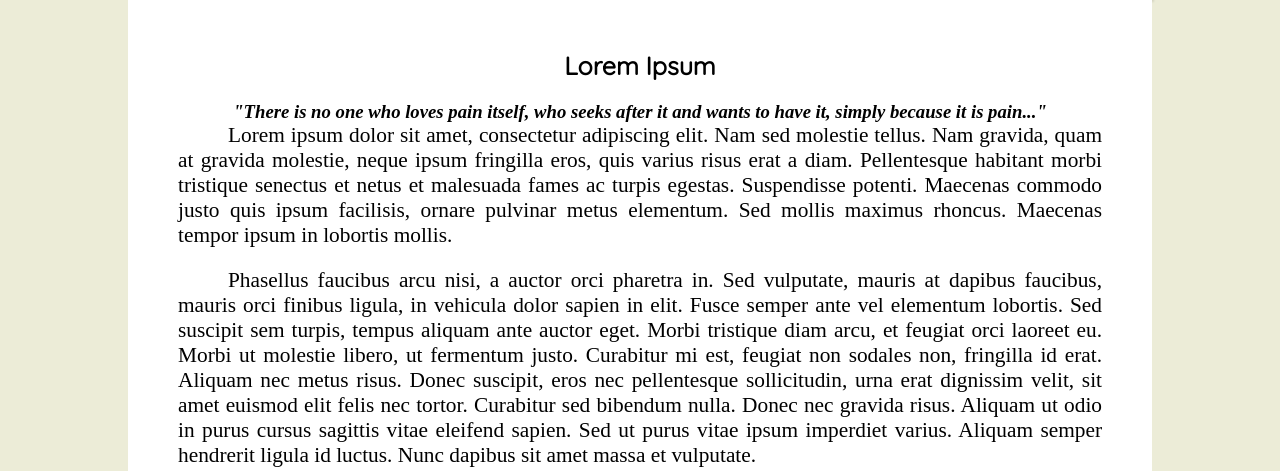
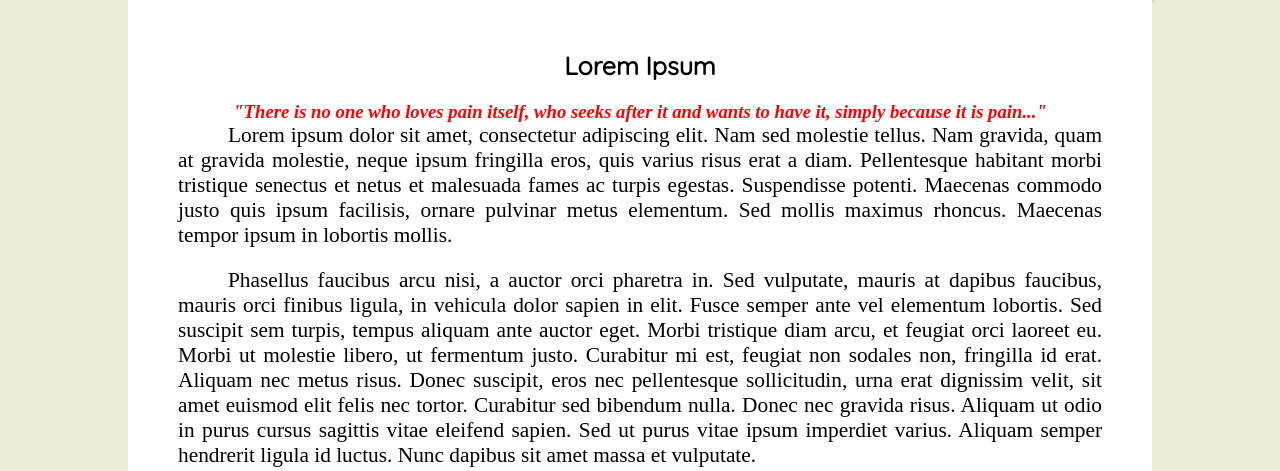
Before and after one commit to EmilyFitzlaff/Desenvolvimento_WEB, a PHP site: page / in a window 1280 px wide. Shown: the part 100-571 px from the top of the page. Run offline with PHP 8.4, Linux system fonts and the light colour scheme.

Commit message:
Alterações

```diff
--- a/Aula 03 - CSS/Site pessoal/css/style.css
+++ b/Aula 03 - CSS/Site pessoal/css/style.css
@@ -83,6 +83,7 @@ p {
     font-size: 25px;
 }
 
-.subtitulo {
+h3#subtitulo {
     text-align: center;
+    color: red;
 }
--- a/Aula 03 - CSS/Site pessoal/index.php
+++ b/Aula 03 - CSS/Site pessoal/index.php
@@ -9,7 +9,7 @@
         <?php include_once('header.php'); ?>
         <main>
             <h2 class="titulo">Lorem Ipsum</h2>
-            <h3 class="subtitulo"><em>"There is no one who loves pain itself, who seeks after it and wants to have it, simply because it is pain..."</em></h3>
+            <h3 id="subtitulo"><em>"There is no one who loves pain itself, who seeks after it and wants to have it, simply because it is pain..."</em></h3>
             <p>Lorem ipsum dolor sit amet, consectetur adipiscing elit. Nam sed molestie tellus. Nam gravida, quam at gravida molestie, neque ipsum fringilla eros, quis varius risus erat a diam. Pellentesque habitant morbi tristique senectus et netus et malesuada fames ac turpis egestas. Suspendisse potenti. Maecenas commodo justo quis ipsum facilisis, ornare pulvinar metus elementum. Sed mollis maximus rhoncus. Maecenas tempor ipsum in lobortis mollis.</p>
 
             <p>Phasellus faucibus arcu nisi, a auctor orci pharetra in. Sed vulputate, mauris at dapibus faucibus, mauris orci finibus ligula, in vehicula dolor sapien in elit. Fusce semper ante vel elementum lobortis. Sed suscipit sem turpis, tempus aliquam ante auctor eget. Morbi tristique diam arcu, et feugiat orci laoreet eu. Morbi ut molestie libero, ut fermentum justo. Curabitur mi est, feugiat non sodales non, fringilla id erat. Aliquam nec metus risus. Donec suscipit, eros nec pellentesque sollicitudin, urna erat dignissim velit, sit amet euismod elit felis nec tortor. Curabitur sed bibendum nulla. Donec nec gravida risus. Aliquam ut odio in purus cursus sagittis vitae eleifend sapien. Sed ut purus vitae ipsum imperdiet varius. Aliquam semper hendrerit ligula id luctus. Nunc dapibus sit amet massa et vulputate.</p>
```
Also changed, not shown: Aula 01 - Introdução/Atividade 01/img/Download_page.png (renamed from Aula 01/Atividade 01/img/Download_page.png), Aula 01 - Introdução/Atividade 01/img/Repo_link.png (renamed from Aula 01/Atividade 01/img/Repo_link.png), Aula 01 - Introdução/Atividade 01/index.html (renamed from Aula 01/Atividade 01/index.html), Aula 01 - Introdução/ola-mundo.html (renamed from Aula 01/ola-mundo.html).
